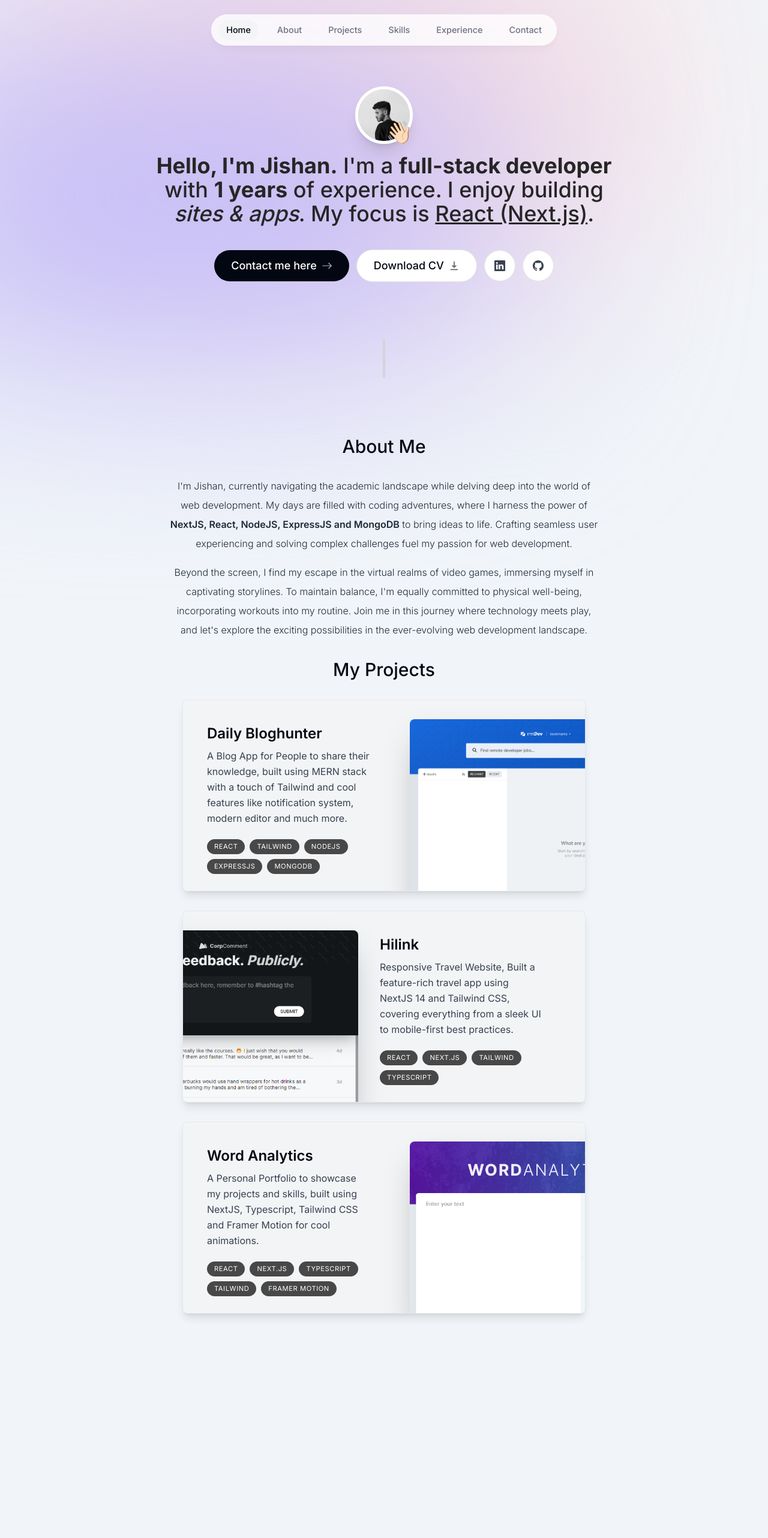
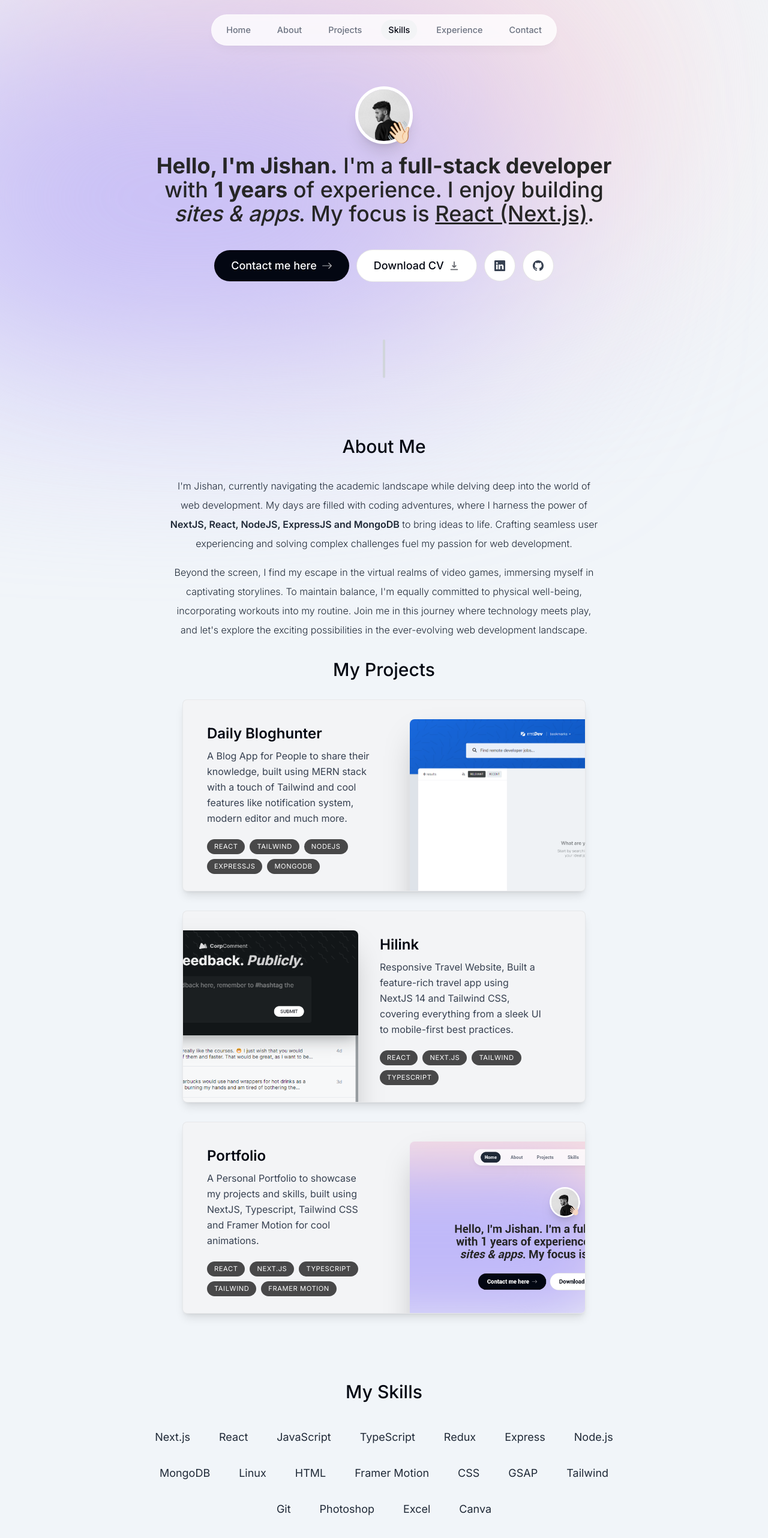
Before and after one commit to imjishan/Jishan-portfolio, a Next.js app: page / in a window 1280 px wide. Shown: the top 2564 px of the page at 60% size. Built offline with nearby package versions, Linux system fonts and the light colour scheme.

Commit message:
complete header and creating context

```diff
--- a/app/layout.tsx
+++ b/app/layout.tsx
@@ -2,6 +2,7 @@ import type { Metadata } from "next";
 import { Inter } from "next/font/google";
 import "./globals.css";
 import Header from "@/components/header";
+import ActiveSectionContextProvider from "@/context/active-section-context";
 
 const inter = Inter({ subsets: ["latin"] });
 
@@ -22,8 +23,10 @@ export default function RootLayout({
       >
         <div className="bg-[#fcdbdc] absolute top-[-6rem] right[1rem] h-[31.25rem] w-[35.25rem] rounded-full blur-[10rem] sm:w-[68.75rem] -z-10"></div>
         <div className="bg-[#c0b9f9] absolute top-[5rem] left[-35rem] h-[31.25rem] w-[50rem] rounded-full blur-[10rem] sm:w-[68.75rem] md:left-[-33rem] -z-10 lg:left-[-28rem] xl:left-[-15rem] 2xl:left-[-5rem]"></div>
-        <Header />
-        {children}
+        <ActiveSectionContextProvider>
+          <Header />
+          {children}
+        </ActiveSectionContextProvider>
       </body>
     </html>
   );
--- a/app/page.tsx
+++ b/app/page.tsx
@@ -2,6 +2,7 @@ import About from "@/components/About";
 import Projects from "@/components/Projects";
 import Intro from "@/components/intro";
 import SectionDivider from "@/components/section-divider";
+import Skills from "@/components/skills";
 
 export default function Home() {
   return (
@@ -10,6 +11,7 @@ export default function Home() {
       <SectionDivider />
       <About />
       <Projects />
+      <Skills />
     </main>
   );
 }
--- a/components/About.tsx
+++ b/components/About.tsx
@@ -1,10 +1,13 @@
 "use client";
 import SectionHeading from "./SectionHeading";
 import { motion } from "framer-motion";
+import { useSectionInView } from "@/lib/hooks";
 
 const About = () => {
+  const { ref } = useSectionInView("About");
   return (
     <motion.section
+      ref={ref}
       className="mb-28 max-w-[45rem] text-center leading-8 sm:mb-8 font-light scroll-mt-28"
       initial={{ opacity: 0, y: 100 }}
       animate={{ opacity: 1, y: 0 }}
--- a/components/Projects.tsx
+++ b/components/Projects.tsx
@@ -1,12 +1,17 @@
+"use client";
+
+import React from "react";
+import SectionHeading from "./SectionHeading";
 import { projectsData } from "@/lib/data";
-import SectionHeading from "./SectionHeading";
-import React from "react";
-import Project from "@/components/Project";
+import Project from "./Project";
+import { useSectionInView } from "@/lib/hooks";
 
-const Projects = () => {
+export default function Projects() {
+  const { ref } = useSectionInView("Projects", 0.3);
+
   return (
-    <section id="projects" className="scroll-mt-28 mb-28">
-      <SectionHeading>My Projects</SectionHeading>
+    <section ref={ref} id="projects" className="scroll-mt-28 mb-28">
+      <SectionHeading>My projects</SectionHeading>
       <div>
         {projectsData.map((project, index) => (
           <React.Fragment key={index}>
@@ -16,5 +21,4 @@ const Projects = () => {
       </div>
     </section>
   );
-};
-export default Projects;
+}
--- a/components/header.tsx
+++ b/components/header.tsx
@@ -3,11 +3,13 @@
 import { motion } from "framer-motion";
 import { links } from "@/lib/data";
 import Link from "next/link";
-import { useState } from "react";
 import clsx from "clsx";
+import { useActiveSectionContext } from "@/context/active-section-context";
 
 const Header = () => {
-  const [activeSection, setActiveSection] = useState("Home");
+  const { activeSection, setActiveSection, setTimeOfLastClick } =
+    useActiveSectionContext();
+
   return (
     <header className="z-[999] relative">
       <motion.div
@@ -53,7 +55,7 @@ const Header = () => {
             >
               <Link
                 className={clsx(
-                  "flex w-full items-center px-3 py-3 hover:text-gray-100 transition ease-in-out",
+                  "flex w-full items-center px-3 py-3 transition ease-in-out",
                   {
                     "text-gray-950 dark:text-gray-200":
                       activeSection === link.name,
@@ -62,6 +64,7 @@ const Header = () => {
                 href={link.hash}
                 onClick={() => {
                   setActiveSection(link.name);
+                  setTimeOfLastClick(Date.now());
                 }}
               >
                 {link.name}
@@ -71,8 +74,8 @@ const Header = () => {
                     layoutId="activeSection"
                     transition={{
                       type: "spring",
-                      stiffness: 380,
-                      damping: 30,
+                      stiffness: 480,
+                      damping: 50,
                     }}
                   ></motion.span>
                 )}
--- a/components/intro.tsx
+++ b/components/intro.tsx
@@ -6,10 +6,15 @@ import { motion } from "framer-motion";
 import Link from "next/link";
 import { BsArrowRight, BsLinkedin, BsGithub } from "react-icons/bs";
 import { HiDownload } from "react-icons/hi";
+import { useSectionInView } from "@/lib/hooks";
+import { useActiveSectionContext } from "@/context/active-section-context";
 
 const Intro = () => {
+  const { ref } = useSectionInView("Home", 0.5);
+  const { setActiveSection, setTimeOfLastClick } = useActiveSectionContext();
   return (
     <section
+      ref={ref}
       id="home"
       className="mb-28 max-w-[50rem] text-center sm:mb-0 scroll-mt-[100rem]"
     >
@@ -73,6 +78,10 @@ const Intro = () => {
         <Link
           href="#contact"
           className="group bg-gray-950 text-white px-7 py-3 flex items-center gap-2 rounded-full outline-none focus:scale-110 hover:scale-110 active:scale-105 transition ease-in-out"
+          onClick={() => {
+            setActiveSection("Contact");
+            setTimeOfLastClick(Date.now());
+          }}
         >
           Contact me here{" "}
           <BsArrowRight className="opacity-70 group-hover:translate-x-2 transition ease-in-out" />
--- /dev/null
+++ b/components/skills.tsx
@@ -0,0 +1,52 @@
+"use client";
+
+import React from "react";
+import SectionHeading from "./SectionHeading";
+import { skillsData } from "@/lib/data";
+import { useSectionInView } from "@/lib/hooks";
+import { motion } from "framer-motion";
+
+const fadeInAnimationVariants = {
+  initial: {
+    opacity: 0,
+    y: 100,
+  },
+  animate: (index: number) => ({
+    opacity: 1,
+    y: 0,
+    transition: {
+      delay: 0.05 * index,
+    },
+  }),
+};
+
+export default function Skills() {
+  const { ref } = useSectionInView("Skills");
+
+  return (
+    <section
+      id="skills"
+      ref={ref}
+      className="mb-28 max-w-[53rem] scroll-mt-28 text-center sm:mb-40"
+    >
+      <SectionHeading>My skills</SectionHeading>
+      <ul className="flex flex-wrap justify-center gap-2 text-lg text-gray-800">
+        {skillsData.map((skill, index) => (
+          <motion.li
+            className=" borderBlack rounded-xl px-5 py-3"
+            key={index}
+            variants={fadeInAnimationVariants}
+            initial="initial"
+            whileInView="animate"
+            viewport={{
+              once: true,
+            }}
+            custom={index}
+          >
+            {skill}
+          </motion.li>
+        ))}
+      </ul>
+    </section>
+  );
+}
--- /dev/null
+++ b/context/active-section-context.tsx
@@ -0,0 +1,50 @@
+"use client";
+
+import type { SectionName } from "@/lib/types";
+import React, { useState, createContext, useContext } from "react";
+
+type ActiveSectionContextProviderProps = {
+  children: React.ReactNode;
+};
+
+type ActiveSectionContextType = {
+  activeSection: SectionName;
+  setActiveSection: React.Dispatch<React.SetStateAction<SectionName>>;
+  timeOfLastClick: number;
+  setTimeOfLastClick: React.Dispatch<React.SetStateAction<number>>;
+};
+
+export const ActiveSectionContext =
+  createContext<ActiveSectionContextType | null>(null);
+
+export default function ActiveSectionContextProvider({
+  children,
+}: ActiveSectionContextProviderProps) {
+  const [activeSection, setActiveSection] = useState<SectionName>("Home");
+  const [timeOfLastClick, setTimeOfLastClick] = useState(0); // we need to keep track of this to disable the observer temporarily when user clicks on a link
+
+  return (
+    <ActiveSectionContext.Provider
+      value={{
+        activeSection,
+        setActiveSection,
+        timeOfLastClick,
+        setTimeOfLastClick,
+      }}
+    >
+      {children}
+    </ActiveSectionContext.Provider>
+  );
+}
+
+export function useActiveSectionContext() {
+  const context = useContext(ActiveSectionContext);
+
+  if (context === null) {
+    throw new Error(
+      "useActiveSectionContext must be used within an ActiveSectionContextProvider"
+    );
+  }
+
+  return context;
+}
--- a/lib/data.ts
+++ b/lib/data.ts
@@ -76,7 +76,7 @@ export const projectsData = [
     imageUrl: project1,
   },
   {
-    title: "Word Analytics",
+    title: "Portfolio",
     description:
       "A Personal Portfolio to showcase my projects and skills, built using NextJS, Typescript, Tailwind CSS and Framer Motion for cool animations.",
     tags: ["React", "Next.js", "Typescript", "Tailwind", "Framer Motion"],
@@ -93,6 +93,7 @@ export const skillsData = [
   "Express",
   "Node.js",
   "MongoDB",
+  "Linux",
   "HTML",
   "Framer Motion",
   "CSS",
@@ -101,6 +102,5 @@ export const skillsData = [
   "Git",
   "Photoshop",
   "Excel",
-  "Linux",
   "Canva",
 ] as const;
--- /dev/null
+++ b/lib/hooks.ts
@@ -0,0 +1,21 @@
+import { useActiveSectionContext } from "@/context/active-section-context";
+import { useEffect } from "react";
+import { useInView } from "react-intersection-observer";
+import type { SectionName } from "./types";
+
+export function useSectionInView(sectionName: SectionName, threshold = 0.75) {
+  const { ref, inView } = useInView({
+    threshold,
+  });
+  const { setActiveSection, timeOfLastClick } = useActiveSectionContext();
+
+  useEffect(() => {
+    if (inView && Date.now() - timeOfLastClick > 1000) {
+      setActiveSection(sectionName);
+    }
+  }, [inView, setActiveSection, timeOfLastClick, sectionName]);
+
+  return {
+    ref,
+  };
+}
--- /dev/null
+++ b/lib/types.ts
@@ -0,0 +1,3 @@
+import { links } from "./data";
+
+export type SectionName = (typeof links)[number]["name"];
```
Also changed, not shown: public/project3.png.
